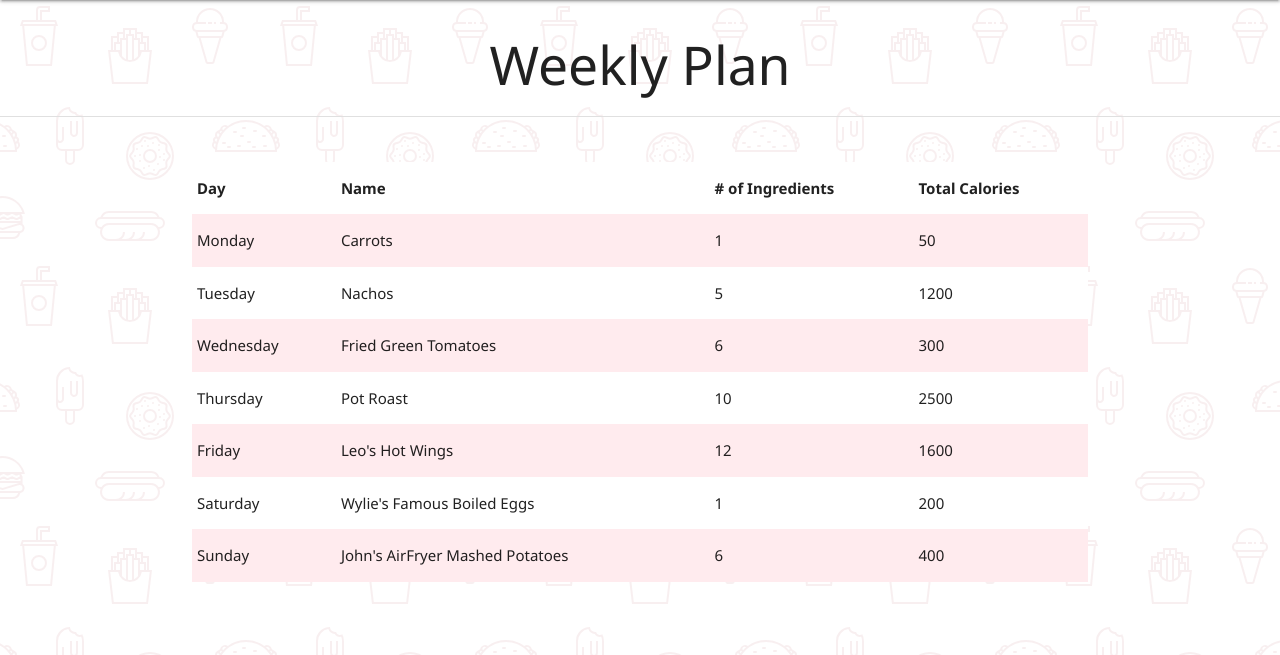
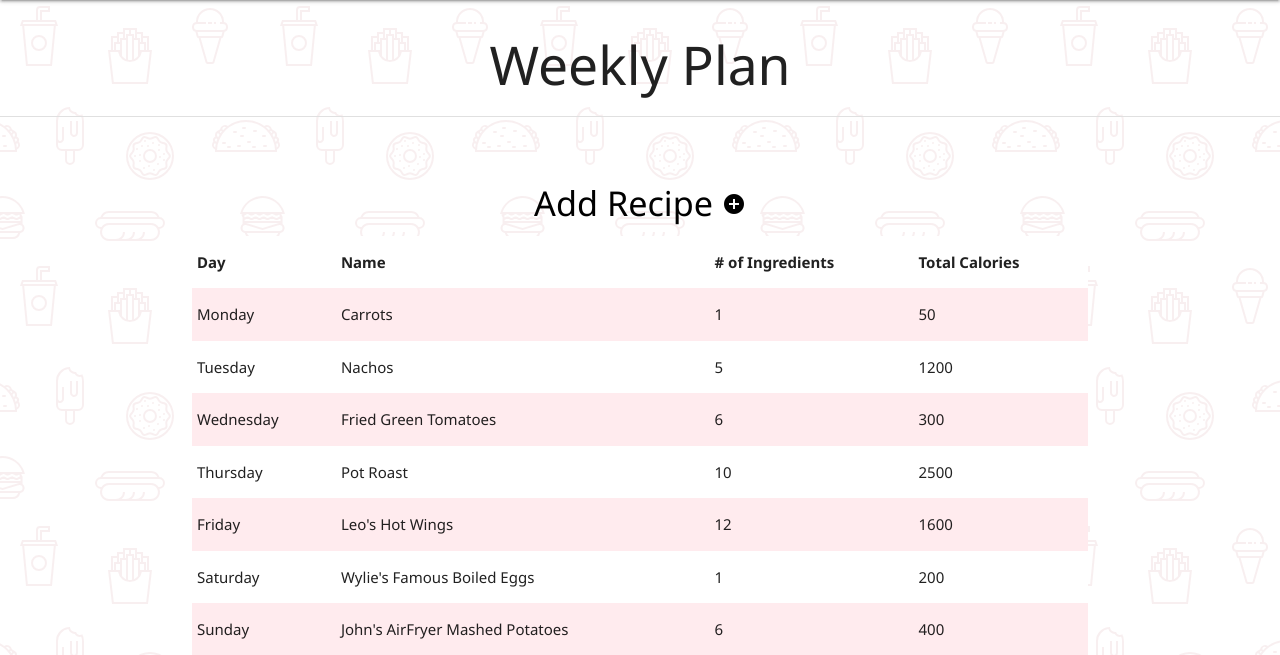
Before and after one commit to JuanitoDeLaTorre/Lucy_Meals, a Django app: page /meal_plan/ in a window 1280 px wide. Shown: the part 64-719 px from the top of the page. Run offline with Django 4.2, Linux system fonts and the light colour scheme; the visitor is signed in with stand-in values (Sample User, id 1).

Commit message:
adding meal plan form

```diff
--- a/main_app/templates/meal_plan.html
+++ b/main_app/templates/meal_plan.html
@@ -9,6 +9,7 @@
 <br>
 
 <div class="container">
+    <a href="{% url 'meal_add' %}"><h4 class=" black-text center">Add Recipe <i class="material-icons">add_circle</i></h4></a>
     <table class = "striped white">
         <thead>
           <tr>
--- a/main_app/urls.py
+++ b/main_app/urls.py
@@ -4,6 +4,7 @@ from . import views
 urlpatterns = [
     path('', views.home, name='home'),
     path('meal_plan/', views.meal_plan, name='meal_plan'),
+    path('meal_plan/meal_add/', views.meal_add, name = 'meal_add'),
     path('recipes/', views.recipes, name='recipes'),
     path('recipes/user/', views.recipes_user, name='recipes_user'),
     path('recipes/<int:recipe_id>/', views.recipes_detail, name='detail'),
--- a/main_app/views.py
+++ b/main_app/views.py
@@ -32,7 +32,7 @@ class RecipeCreate(LoginRequiredMixin, CreateView):
     fields = ['name', 'category', 'day_of_week', 'img_url']
     success_url = '/recipes'
 
-    def from_valid(self, form):
+    def form_valid(self, form):
         form.instance.user = self.request.user
         return super().form_valid(form)
 
@@ -105,7 +105,12 @@ def recipes_user(request):
 
 @login_required
 def meal_plan(request):
+    meal_plan = MealPlan()
     return render(request, 'meal_plan.html')
+
+
+def meal_add(request):
+    return render(request, 'meal_add.html')
 
 
 def get_ingredients(request):
@@ -173,7 +178,6 @@ def signup(request):
             # link meal plan to user here
             meal_plan = MealPlan(user=request.user)
             meal_plan.save()
-            print(meal_plan.monday)
             return redirect('/recipes')
         else:
             error_message = 'Invalid sign up - try again'
```
Also changed, not shown: main_app/templates/meal_add.html (added, +13 -0 lines).
